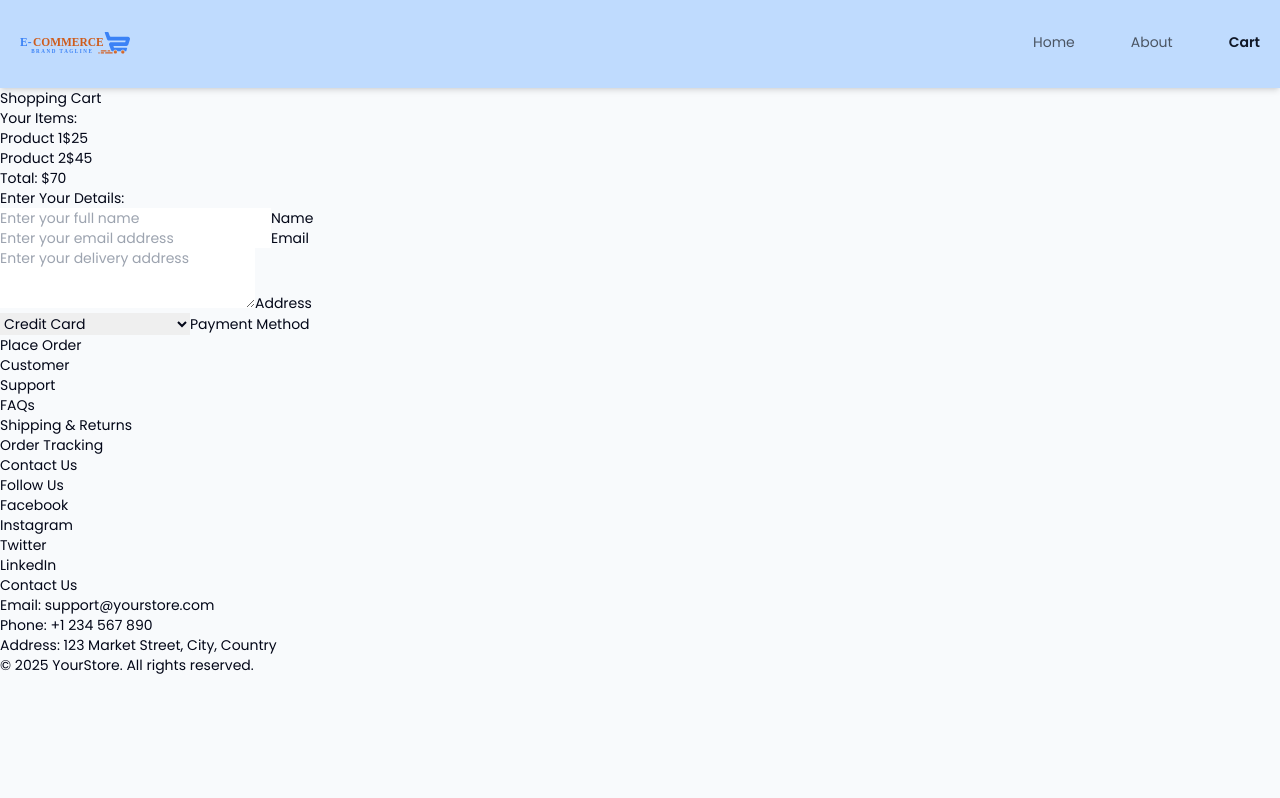
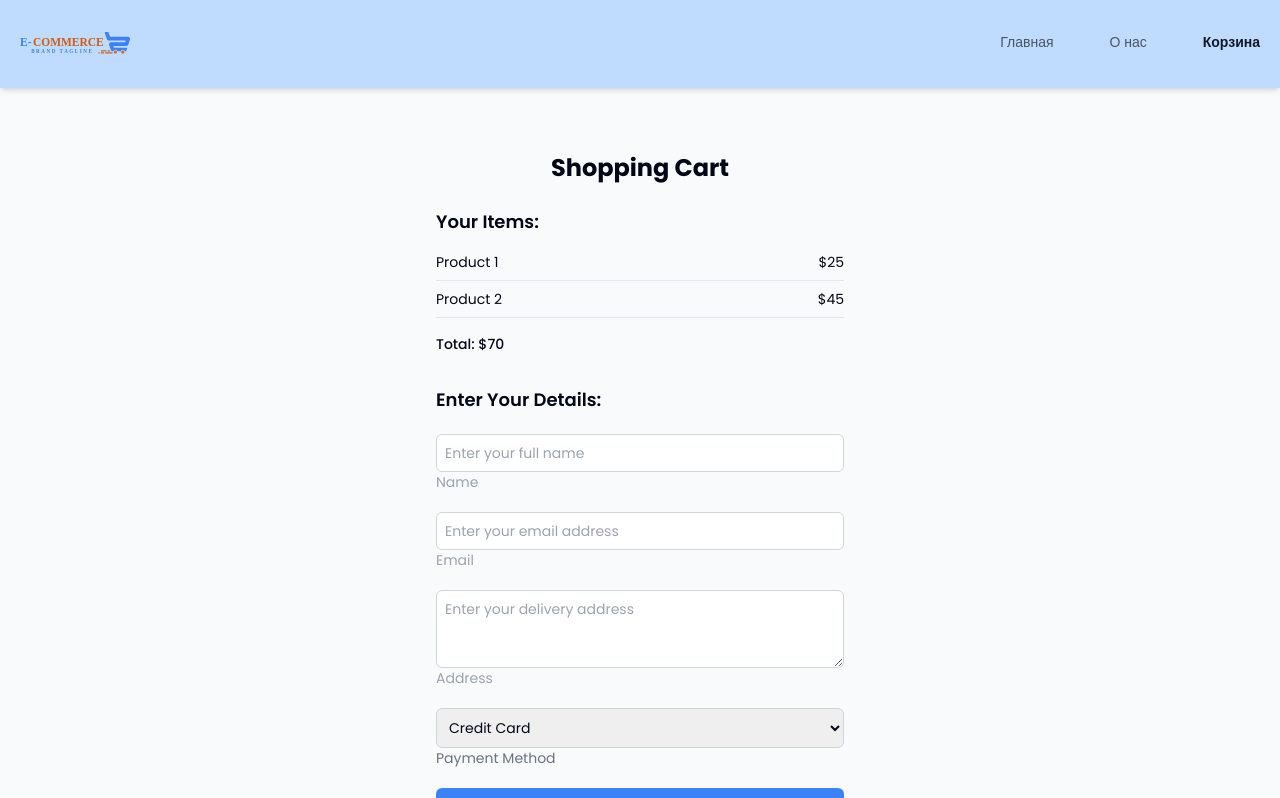
Before and after one commit to Filichkin/OnlineShop, a React (Vite) app: page /cart in a window 1280 px wide. Shown: the top 798 px of the page. Built offline with nearby package versions, Linux system fonts and the light colour scheme.

Commit message:
upd styles

```diff
--- a/src/components/Footer.jsx
+++ b/src/components/Footer.jsx
@@ -2,59 +2,59 @@ import { Link } from "react-router-dom";
 
 function Footer() {
   return (
-    <footer>
-      <div>
+    <footer className="px-5 py-8 text-xs bg-blue-200">
+      <div className="grid grid-cols-3">
         {/* Customer Support */}
         <div>
-          <h3>
-            Customer <br /> Support
+          <h3 className="mb-3 text-sm font-bold">
+            Помощь
           </h3>
-          <ul>
+          <ul className="space-y-1">
             <li>
-              <Link to="#">FAQs</Link>
+              <Link className="hover:underline" to="#">FAQs</Link>
             </li>
             <li>
-              <Link to="#">Shipping & Returns</Link>
+              <Link className="hover:underline" to="#">Обмен и возврат</Link>
             </li>
             <li>
-              <Link to="#">Order Tracking</Link>
+              <Link className="hover:underline" to="#">Где мой заказ?</Link>
             </li>
             <li>
-              <Link to="#">Contact Us</Link>
+              <Link className="hover:underline" to="#">Контакты</Link>
             </li>
           </ul>
         </div>
 
         {/* Social Media */}
         <div>
-          <h3>Follow Us</h3>
-          <ul>
+          <h3 className="mb-3 text-sm font-bold">Блог</h3>
+          <ul className="space-y-1">
             <li>
-              <Link to="#">Facebook</Link>
+              <Link className="hover:underline" to="#">Facebook</Link>
             </li>
             <li>
-              <Link to="#">Instagram</Link>
+              <Link className="hover:underline" to="#">Instagram</Link>
             </li>
             <li>
-              <Link to="#">Twitter</Link>
+              <Link className="hover:underline" to="#">Twitter</Link>
             </li>
             <li>
-              <Link to="#">LinkedIn</Link>
+              <Link className="hover:underline" to="#">LinkedIn</Link>
             </li>
           </ul>
         </div>
 
         {/* Contact Information */}
         <div>
-          <h3>Contact Us</h3>
+          <h3 className="mb-3 text-sm font-bold">Контакты</h3>
           <p>Email: support@yourstore.com</p>
-          <p>Phone: +1 234 567 890</p>
-          <p>Address: 123 Market Street, City, Country</p>
+          <p>Телефон: +7 495 001-01-00</p>
+          <p>Адрес: г. Москва, Валовая 26</p>
         </div>
       </div>
 
-      <div>
-        <p>&copy; 2025 YourStore. All rights reserved.</p>
+      <div className="text-center text-gray-500 mt-7">
+        <p>&copy; 2025 YourStore. Все права защищены.</p>
       </div>
     </footer>
   );
--- a/src/components/Header.jsx
+++ b/src/components/Header.jsx
@@ -8,17 +8,17 @@ function Header() {
         <ul className="flex gap-14">
           <li>
             <NavMenuLink to={"/"}>
-              Home
+              Главная
             </NavMenuLink>
           </li>
           <li>
             <NavMenuLink to={"/about"}>
-              About
+              О нас
             </NavMenuLink>
           </li>
           <li>
             <NavMenuLink to={"/cart"}>
-              Cart
+              Корзина
             </NavMenuLink>
           </li>
         </ul>
--- a/src/data/data.js
+++ b/src/data/data.js
@@ -1,52 +1,52 @@
 export const categories = [
-  { id: "Electronics", name: "Electronics", img: "/electronics.png" },
-  { id: "Clothing", name: "Clothing", img: "/clothing.png" },
-  { id: "Books", name: "Books", img: "/books.png" },
-  { id: "Furniture", name: "Furniture", img: "/furniture.png" },
-  { id: "Outdoor", name: "Outdoor", img: "/outdoor.png" },
+  { id: "Electronics", name: "Электроника", img: "/electronics.png" },
+  { id: "Clothing", name: "Одежда", img: "/clothing.png" },
+  { id: "Books", name: "Книги", img: "/books.png" },
+  { id: "Furniture", name: "Для дома", img: "/furniture.png" },
+  { id: "Outdoor", name: "Туризм", img: "/outdoor.png" },
 ];
 
 export const products = [
   {
     id: 1,
-    categoryId: "Electronics",
+    categoryId: "Электроника",
     name: "Laptop",
     price: 1200,
     img: "/laptop.png",
   },
   {
     id: 2,
-    categoryId: "Electronics",
+    categoryId: "Электроника",
     name: "Smartphone",
     price: 800,
     img: "/smartphone.png",
   },
   {
     id: 3,
-    categoryId: "Electronics",
+    categoryId: "Электроника",
     name: "Headphones",
     price: 150,
     img: "/headphones.png",
   },
   {
     id: 4,
-    categoryId: "Electronics",
+    categoryId: "Электроника",
     name: "Monitor",
     price: 300,
     img: "/monitor.png",
   },
   {
     id: 5,
-    categoryId: "Clothing",
+    categoryId: "Одежда",
     name: "T-Shirt",
     price: 20,
     img: "/t-shirt.png",
   },
-  { id: 6, categoryId: "Clothing", name: "Jeans", price: 50, img: "/jeans.png" },
-  { id: 7, categoryId: "Clothing", name: "Jacket", price: 100, img: "/jacket.png" },
+  { id: 6, categoryId: "Одежда", name: "Jeans", price: 50, img: "/jeans.png" },
+  { id: 7, categoryId: "Одежда", name: "Jacket", price: 100, img: "/jacket.png" },
   {
     id: 8,
-    categoryId: "Clothing",
+    categoryId: "Одежда",
     name: "Sneakers",
     price: 70,
     img: "/sneakers.png",
@@ -56,57 +56,57 @@ export const products = [
   { id: 11, categoryId: "Books", name: "Magazine", price: 10, img: "/magazine.png" },
   {
     id: 12,
-    categoryId: "Books",
+    categoryId: "Книги",
     name: "Comic Book",
     price: 12,
     img: "/comicBook.png",
   },
   {
     id: 13,
-    categoryId: "Furniture",
+    categoryId: "Для дома",
     name: "Desk Chair",
     price: 200,
     img: "/deskСhair.png",
   },
   {
     id: 14,
-    categoryId: "Furniture",
+    categoryId: "Для дома",
     name: "Table",
     price: 150,
     img: "/table.png",
   },
   {
     id: 15,
-    categoryId: "Furniture",
+    categoryId: "Для дома",
     name: "Bookshelf",
     price: 120,
     img: "/bookshelf.png",
   },
-  { id: 16, categoryId: "Furniture", name: "Lamp", price: 80, img: "/lamp.png" },
+  { id: 16, categoryId: "Для дома", name: "Lamp", price: 80, img: "/lamp.png" },
   {
     id: 17,
-    categoryId: "Outdoor",
+    categoryId: "Туризм",
     name: "Bicycle",
     price: 500,
     img: "/bicycle.png",
   },
   {
     id: 18,
-    categoryId: "Outdoor",
+    categoryId: "Туризм",
     name: "Scooter",
     price: 300,
     img: "/scooter.png",
   },
   {
     id: 19,
-    categoryId: "Outdoor",
+    categoryId: "Туризм",
     name: "Roller Skates",
     price: 150,
     img: "/rollerSkates.png",
   },
   {
     id: 20,
-    categoryId: "Outdoor",
+    categoryId: "Туризм",
     name: "Skateboard",
     price: 120,
     img: "/skateboard.png",
--- a/src/pages/Cart.jsx
+++ b/src/pages/Cart.jsx
@@ -5,55 +5,83 @@ function Cart() {
   };
 
   return (
-    <div>
-      <h1>Shopping Cart</h1>
+    <div className="max-w-md p-5 py-16 mx-auto">
+      <h1 className="mb-6 text-2xl font-bold text-center">Shopping Cart</h1>
 
       {/* Список товаров */}
-      <div>
-        <h2>Your Items:</h2>
-        <ul>
-          <li>
+      <div className="mb-8">
+        <h2 className="mb-4 text-lg font-semibold">Your Items:</h2>
+        <ul className="space-y-2">
+          <li className="flex items-center justify-between pb-2 border-b">
             <span>Product 1</span>
             <span>$25</span>
           </li>
-          <li>
+          <li className="flex items-center justify-between pb-2 border-b">
             <span>Product 2</span>
             <span>$45</span>
           </li>
         </ul>
-        <p>Total: $70</p>
+        <p className="mt-4 font-medium text-md">Total: $70</p>
       </div>
 
       {/* Форма */}
-      <form onSubmit={handleSubmit}>
-        <h2>Enter Your Details:</h2>
+      <form onSubmit={handleSubmit} className="space-y-5">
+        <h2 className="text-lg font-semibold">Enter Your Details:</h2>
 
         {/* Поле Name */}
-        <div>
-          <input className="peer" id="name" type="text" placeholder="Enter your full name" required />
-          <label className=" peer-hover:text-blue-600" htmlFor="name">Name</label>
+        <div className="flex flex-col">
+          <input
+            className="p-2 text-sm border border-gray-300 rounded-md focus:outline-none focus:ring-2 focus:ring-blue-500 peer"
+            id="name"
+            type="text"
+            placeholder="Enter your full name"
+            required
+          />
+          <label
+            className="text-sm text-gray-500 peer-placeholder-shown:text-gray-400 peer-focus:text-blue-500" htmlFor="name">
+            Name
+          </label>
         </div>
 
         {/* Поле Email */}
-        <div>
-          <input id="email" type="email" placeholder="Enter your email address" required />
-          <label htmlFor="email">Email</label>
+        <div className="flex flex-col">
+          <input
+            className="p-2 text-sm border border-gray-300 rounded-md focus:outline-none focus:ring-2 focus:ring-blue-500 peer"
+            id="email"
+            type="email"
+            placeholder="Enter your email address"
+            required
+          />
+          <label
+            className="text-sm text-gray-500 peer-placeholder-shown:text-gray-400 peer-focus:text-blue-500"
+            htmlFor="email">
+            Email
+          </label>
         </div>
 
         {/* Поле Address */}
-        <div>
+        <div className="flex flex-col">
           <textarea
+            className="p-2 text-sm border border-gray-300 rounded-md focus:outline-none focus:ring-2 focus:ring-blue-500 peer"
             id="address"
             placeholder="Enter your delivery address"
             rows="3"
             required
           ></textarea>
-          <label htmlFor="address">Address</label>
+          <label
+            className="text-sm text-gray-500 peer-placeholder-shown:text-gray-400 peer-focus:text-blue-500"
+            htmlFor="address">
+            Address
+          </label>
         </div>
 
         {/* Поле Payment */}
-        <div>
-          <select id="payment" required>
+        <div className="flex flex-col">
+          <select
+            className="p-2 text-sm border border-gray-300 rounded-md focus:outline-none focus:ring-2 focus:ring-blue-500 peer"
+            id="payment"
+            required
+          >
             <option value="" disabled>
               Select payment method
             </option>
@@ -61,11 +89,19 @@ function Cart() {
             <option value="paypal">PayPal</option>
             <option value="cash">Cash on Delivery</option>
           </select>
-          <label htmlFor="payment">Payment Method</label>
+          <label
+            className="text-sm text-gray-500 peer-focus:text-blue-500"
+            htmlFor="payment">
+            Payment Method
+          </label>
         </div>
 
         {/* Кнопка Submit */}
-        <button type="submit">Place Order</button>
+        <button
+          className="w-full px-4 py-2 text-sm text-white bg-blue-500 rounded-md hover:bg-blue-600"
+          type="submit">
+          Place Order
+        </button>
       </form>
     </div>
   );
--- a/src/pages/Category.jsx
+++ b/src/pages/Category.jsx
@@ -22,13 +22,13 @@ function Category() {
 
   return (
     <div>
-      <h1>Category {categoryId}</h1>
+      <h1>Категория {categoryId}</h1>
       <div>
-        <label htmlFor="maxPrice">Max Price </label>
+        <label htmlFor="maxPrice">Фильтр </label>
         <input
           type="number"
           id="maxPrice"
-          placeholder="Enter max price"
+          placeholder="Введите максимальную стоимость"
           value={searchParams.get("maxPrice") || ""}
           onChange={handleChange}
         />
--- a/src/pages/Home.jsx
+++ b/src/pages/Home.jsx
@@ -8,14 +8,14 @@ function Home() {
 
   return (
     <div className="py-10">
-      <h1 className="mb-8 text-2xl font-semibold text-center text-primary" >Categories</h1>
+      {/* <h1 className="mb-8 text-2xl font-semibold text-center text-slate-900" >Категории</h1> */}
       <ul className="grid grid-cols-3 gap-4 px-5">
         {categories.map((category) => (
           <li key={category.id}>
             <Link className="relative flex flex-col items-center justify-center group" to={`/category/${category.name}`}>
-              <span className="absolute z-10 text-xl font-semibold text-white transition-all group-hover:text-red-400 group-hover:text-2xl animate-wiggle">{category.name}</span>
+              <span className="absolute z-10 text-xl font-semibold text-white transition-all group-hover:text-red-400 group-hover:text-2xl">{category.name}</span>
               <img className="rounded-md" src={category.img} alt={category.name} />
-              <div className="absolute inset-0 rounded-md opacity-40 bg-gradient-to-t from-gray-900 via-gray-700 via-30% to-gray-300"></div>
+              <div className="absolute inset-0 bg-gray-900 rounded-md opacity-40"></div>
             </Link>
           </li>
         ))}
```
Also changed, not shown: example.png (added).
